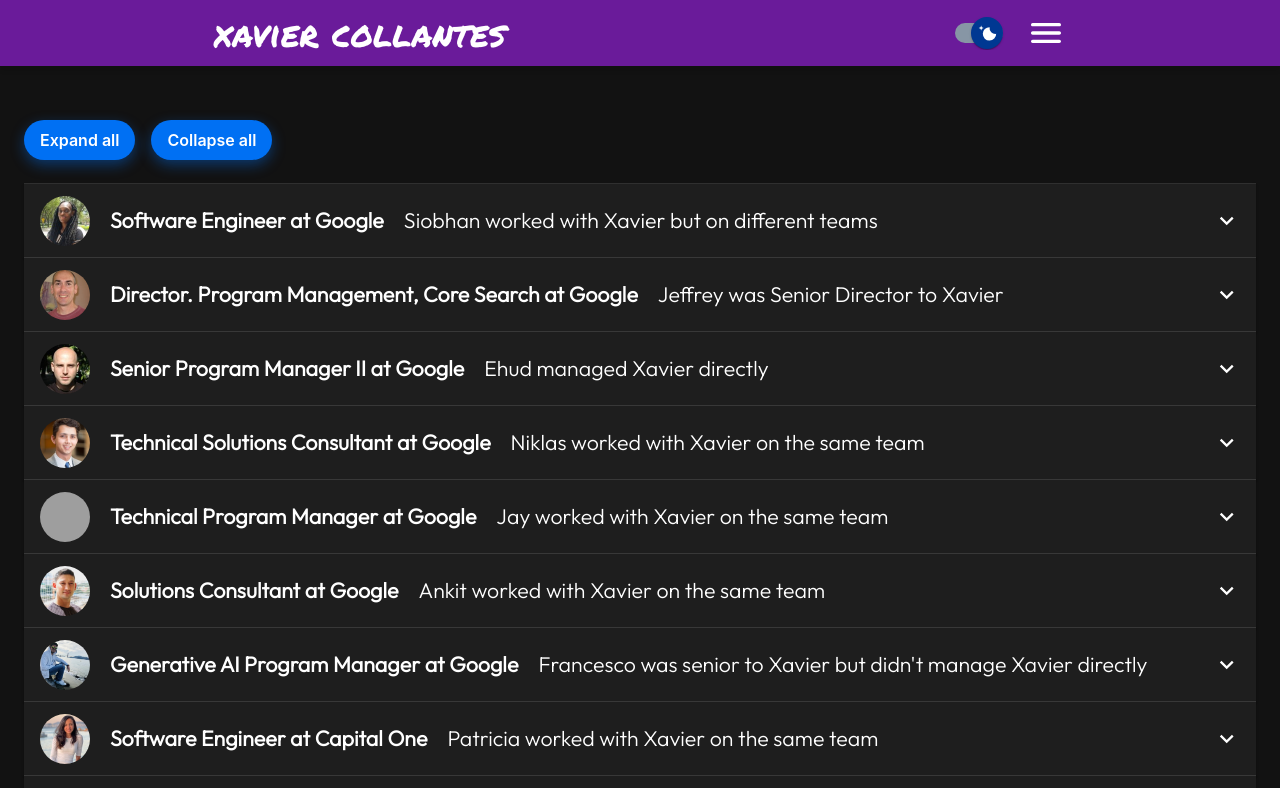
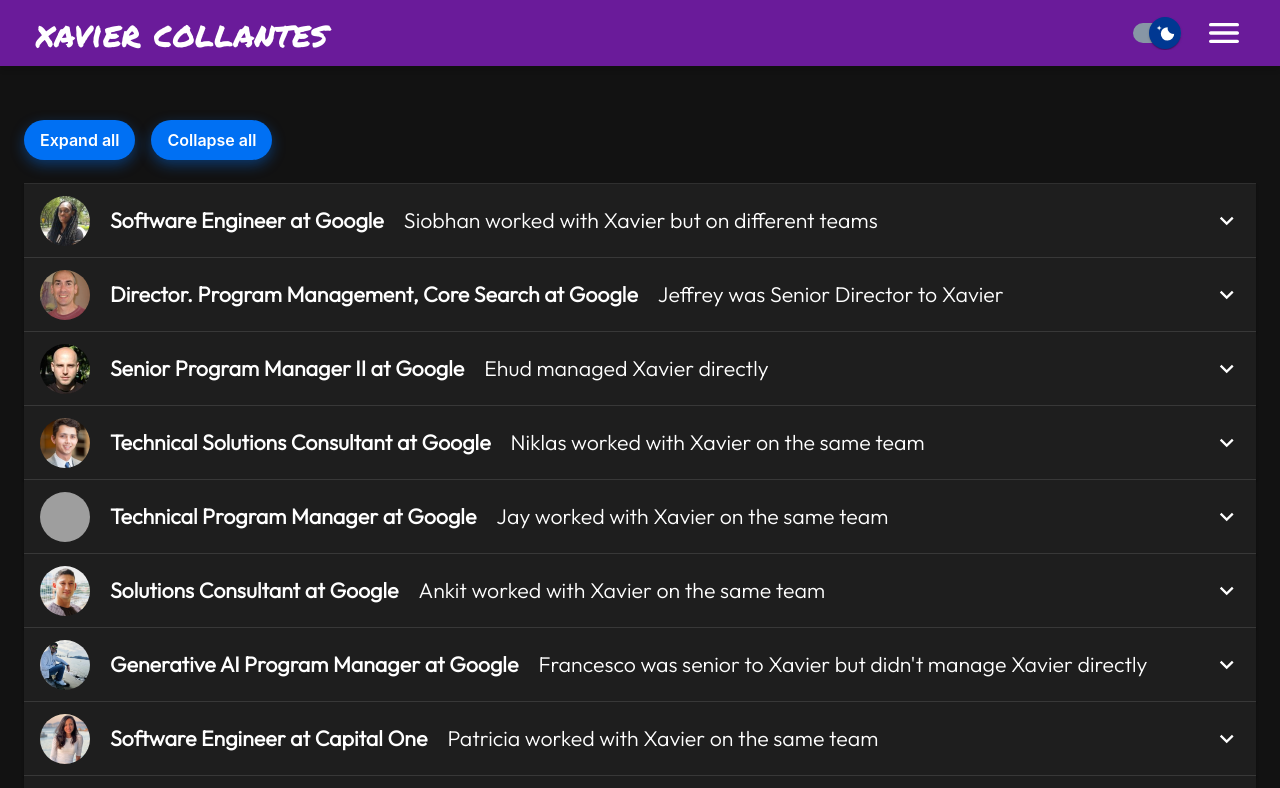
Before and after one commit to xcollantes/portfolio, a Next.js app: page /recs in a window 1280 px wide. Shown: the top 788 px of the page. Built offline with nearby package versions, Linux system fonts and the light colour scheme; grey boxes are pictures that could not be loaded.

Commit message:
Add navbar variable width
Signed-off-by: Xavier <collantes.xavier@gmail.com>

```diff
--- a/components/Navbar.tsx
+++ b/components/Navbar.tsx
@@ -5,7 +5,11 @@ import DarkModeSwitch from "./DarkMode"
 import Drawer from "./Drawer"
 import { MaterialLink } from "./MaterialLink"
 
-export default function Navbar() {
+interface NavbarProps {
+  containerWidth?: "xs" | "sm" | "md" | "lg" | "xl"
+}
+
+export default function Navbar({ containerWidth = "md" }: NavbarProps) {
   const theme: Theme = useTheme()
 
   return (
@@ -23,7 +27,7 @@ export default function Navbar() {
         boxShadow: "0 5px 4px rgba(0,0,0,0.1)",
       }}
     >
-      <Container maxWidth={"md"}>
+      <Container maxWidth={containerWidth}>
         <Box sx={{
           display: "flex",
           justifyContent: "space-between",
--- a/pages/_app.tsx
+++ b/pages/_app.tsx
@@ -21,6 +21,18 @@ export default function App({
   console.log(MOTD)
   const router = useRouter()
   const isHomePage = router.pathname === "/"
+
+  const navbar = (() => {
+    switch (router.pathname) {
+      case "/":
+        // None.
+        return
+      case "/recs":
+        return <Navbar containerWidth="xl" />
+      default:
+        return <Navbar containerWidth="md" />
+    }
+  })();
 
   return (
     <SessionProvider session={session}>
@@ -57,7 +69,7 @@ export default function App({
           maxWidth="xl"
         >
           <SelectFilterTagContextProvider>
-            {!isHomePage && <Navbar />}
+            {navbar}
             <Component {...pageProps} />
             <GoogleAnalytics gaId="G-HB7D403D67" />
           </SelectFilterTagContextProvider>
```
